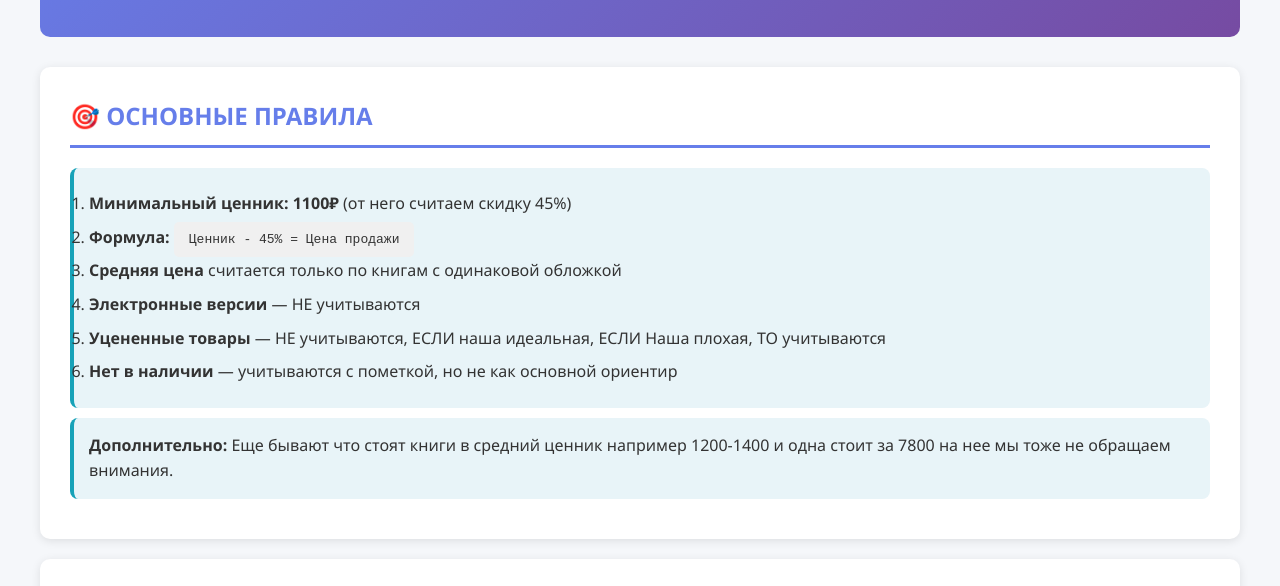
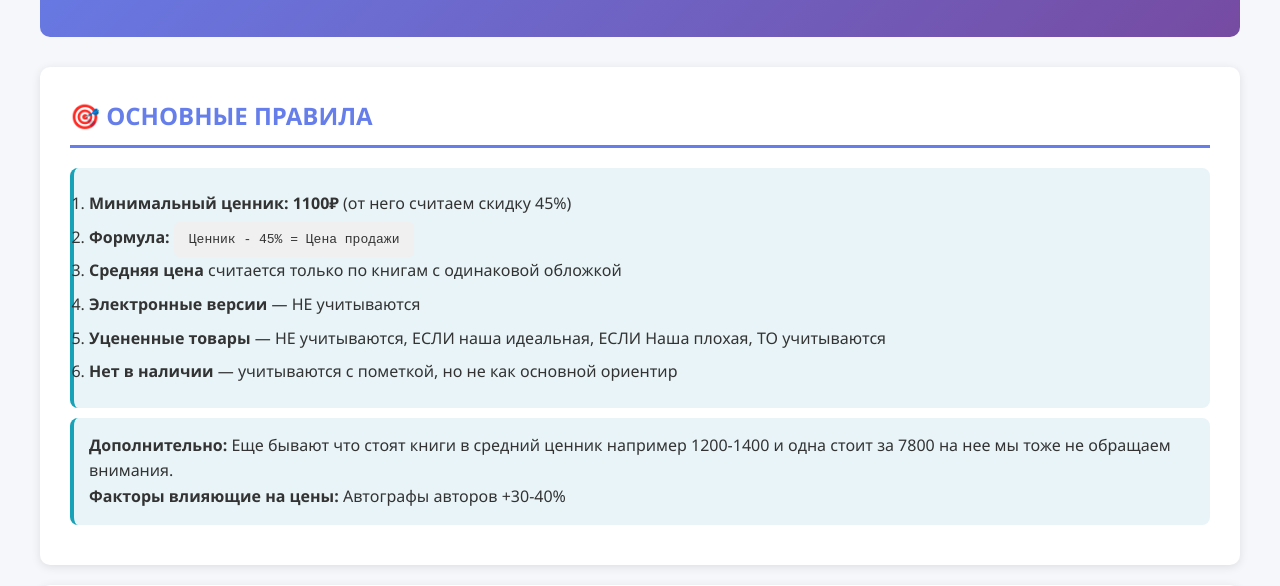
Before and after one commit to antidolgi/algoritm_knigi, a plain HTML site: page index.html in a window 1280 px wide. Shown: the part 163-749 px from the top of the page. Drawn offline with Linux system fonts and the light colour scheme.

Commit message:
Update index.html

```diff
--- a/index.html
+++ b/index.html
@@ -168,6 +168,7 @@
             </div>
             <div class="rule-box">
                 <p><strong>Дополнительно:</strong> Еще бывают что стоят книги в средний ценник например 1200-1400 и одна стоит за 7800 на нее мы тоже не обращаем внимания.</p>
+                <p><strong>Факторы влияющие на цены:</strong> Автографы авторов +30-40%</p>
             </div>
         </div>
 
```
